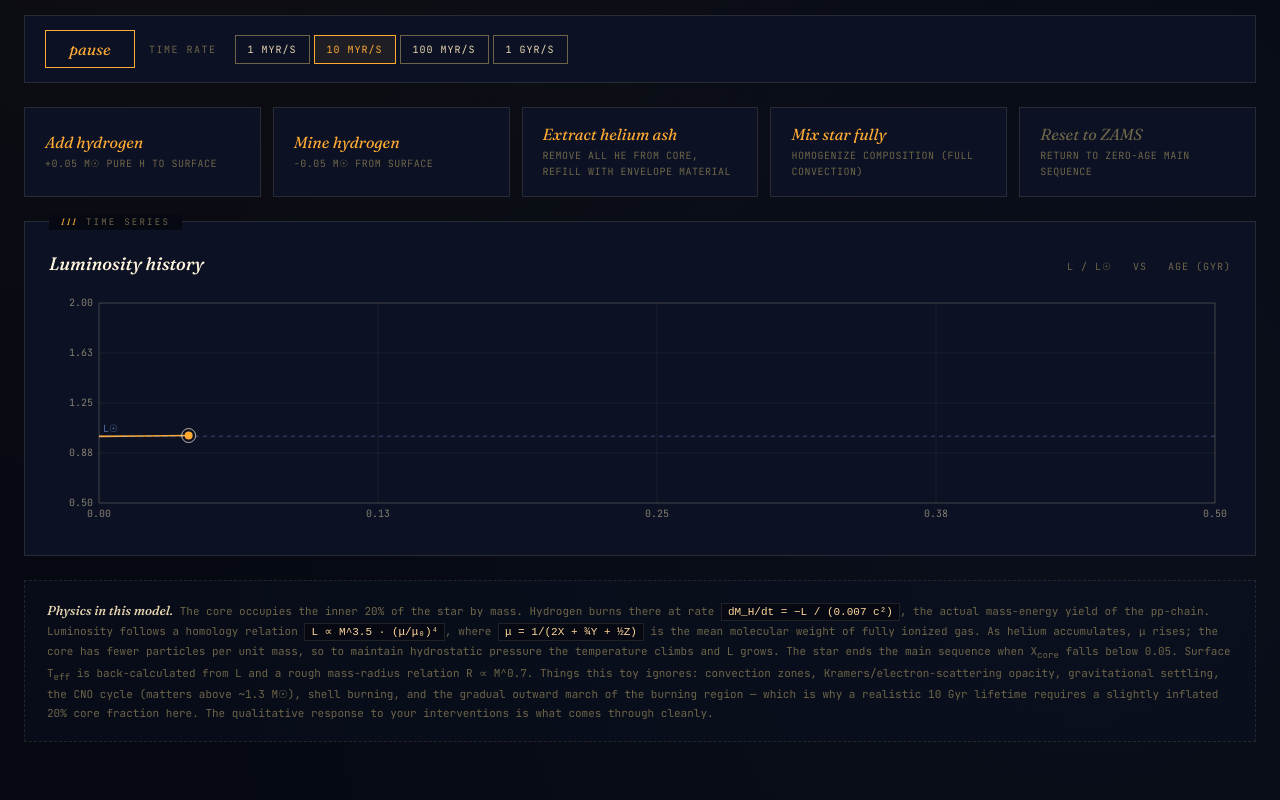
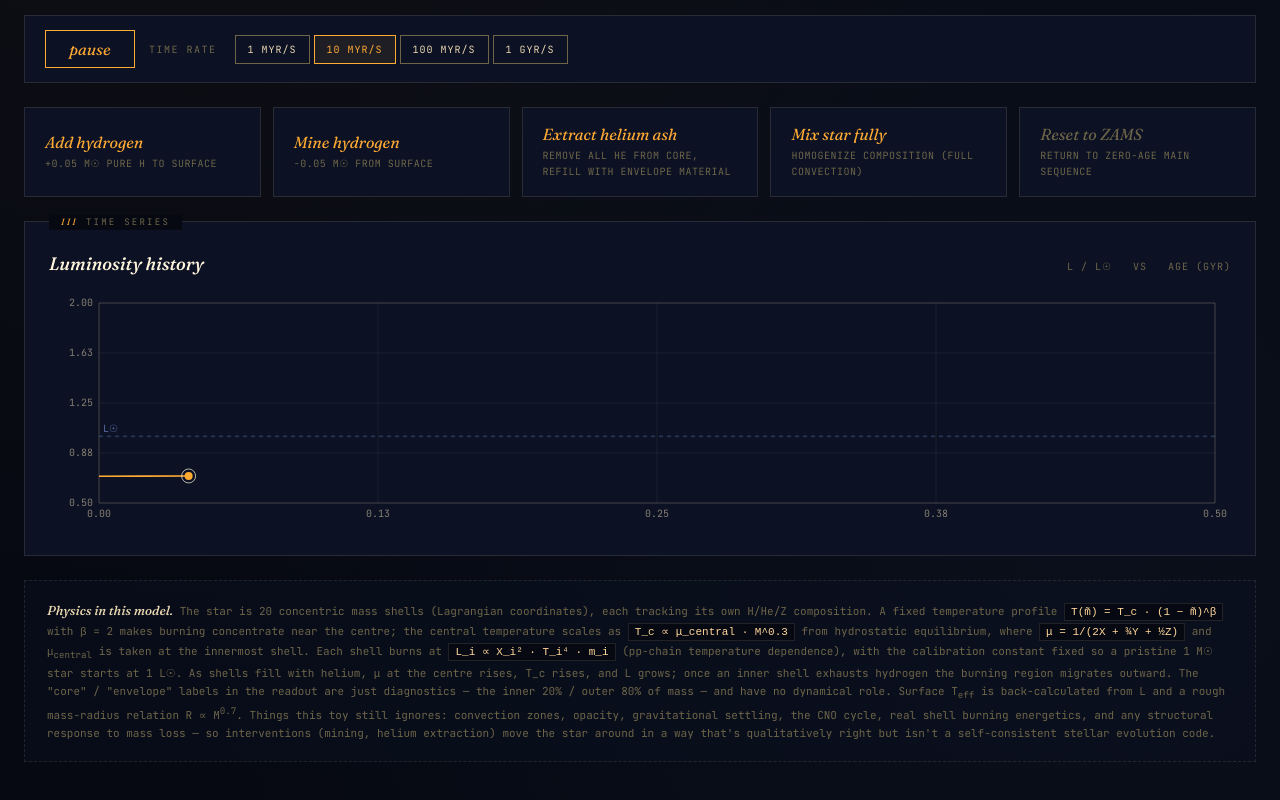
Before and after one commit to Vhari-Maven/stellar, a website built with Vite: page index.html in a window 1280 px wide. Shown: the part 800-1600 px from the top of the page. Built offline with nearby package versions, Linux system fonts and the light colour scheme.

Commit message:
Replace 2-zone model with 40-shell Lagrangian stellar model
Each shell tracks its own H/He/Z composition. A fixed temperature
profile T(m̃) = T_c · (1 − m̃)^β with β=2 concentrates burning near
the centre; T_c scales as μ_central · M^0.3 from hydrostatic
equilibrium, evaluated at the innermost shell.

The luminosity calibration constant K is self-tuned by fixed-point
iteration on module load, anchoring L = 1 L☉ at the present Sun's age
(4.57 Gyr) rather than at ZAMS. This gives the correct faint-young-Sun
value (~0.70 L☉) at t=0 and pins T_eff = 5778 K today.

Public API unchanged — UI, render, and CLI work without edits.
Physics-note in index.html updated to describe the new model.

Co-Authored-By: Claude Opus 4.7 (1M context) <noreply@anthropic.com>

```diff
--- a/index.html
+++ b/index.html
@@ -164,7 +164,7 @@
     </div>
 
     <div class="physics-note">
-      <strong>Physics in this model.</strong> The core occupies the inner 20% of the star by mass. Hydrogen burns there at rate <code>dM_H/dt = −L / (0.007 c²)</code>, the actual mass-energy yield of the pp-chain. Luminosity follows a homology relation <code>L ∝ M^3.5 · (μ/μ₀)⁴</code>, where <code>μ = 1/(2X + ¾Y + ½Z)</code> is the mean molecular weight of fully ionized gas. As helium accumulates, μ rises; the core has fewer particles per unit mass, so to maintain hydrostatic pressure the temperature climbs and L grows. The star ends the main sequence when X<sub>core</sub> falls below 0.05. Surface T<sub>eff</sub> is back-calculated from L and a rough mass-radius relation R ∝ M^0.7. Things this toy ignores: convection zones, Kramers/electron-scattering opacity, gravitational settling, the CNO cycle (matters above ~1.3 M☉), shell burning, and the gradual outward march of the burning region — which is why a realistic 10 Gyr lifetime requires a slightly inflated 20% core fraction here. The qualitative response to your interventions is what comes through cleanly.
+      <strong>Physics in this model.</strong> The star is 20 concentric mass shells (Lagrangian coordinates), each tracking its own H/He/Z composition. A fixed temperature profile <code>T(m̃) = T_c · (1 − m̃)^β</code> with β = 2 makes burning concentrate near the centre; the central temperature scales as <code>T_c ∝ μ_central · M^0.3</code> from hydrostatic equilibrium, where <code>μ = 1/(2X + ¾Y + ½Z)</code> and μ<sub>central</sub> is taken at the innermost shell. Each shell burns at <code>L_i ∝ X_i² · T_i⁴ · m_i</code> (pp-chain temperature dependence), with the calibration constant fixed so a pristine 1 M☉ star starts at 1 L☉. As shells fill with helium, μ at the centre rises, T_c rises, and L grows; once an inner shell exhausts hydrogen the burning region migrates outward. The "core" / "envelope" labels in the readout are just diagnostics — the inner 20% / outer 80% of mass — and have no dynamical role. Surface T<sub>eff</sub> is back-calculated from L and a rough mass-radius relation R ∝ M<sup>0.7</sup>. Things this toy still ignores: convection zones, opacity, gravitational settling, the CNO cycle, real shell burning energetics, and any structural response to mass loss — so interventions (mining, helium extraction) move the star around in a way that's qualitatively right but isn't a self-consistent stellar evolution code.
     </div>
   </div>
 
--- a/src/physics.ts
+++ b/src/physics.ts
@@ -1,18 +1,33 @@
-// Toy stellar evolution model.
-// Two-zone (core / envelope), homology scaling for L, pp-chain mass-energy
-// conversion for the burning rate.
+// Toy stellar evolution: multi-shell Lagrangian model.
+//
+// The star is N concentric mass shells. Each shell tracks its own (H, He, Z)
+// composition by mass. A fixed temperature profile T(m̃) = T_c · (1 − m̃)^β
+// determines where burning is hot. As inner shells exhaust hydrogen, burning
+// migrates outward — that's the qualitative gain over the original 2-zone model.
 
-export const CORE_FRAC = 0.20;
+export const N_SHELLS = 40;
+export const BETA = 2.0;             // T-profile steepness; T ∝ (1 − m̃)^β
 export const X0 = 0.71;
 export const Y0 = 0.27;
 export const Z0 = 0.02;
 export const MU0 = 1 / (2 * X0 + 0.75 * Y0 + 0.5 * Z0);
 
-// M☉ of H burned per year per L☉ via pp-chain (L = 0.007 c² · dM/dt)
+// M☉ of H burned per year per L☉ via pp-chain (L = 0.007 c² · dM/dt).
 export const BURN_CONST = 9.65e-12;
 
-// Core hydrogen fraction at which the main sequence ends.
-const X_MS_END = 0.05;
+// Below this hydrogen fraction a shell stops contributing to burning.
+const X_BURN_THRESHOLD = 0.005;
+
+// "Core" = innermost CORE_BOUNDARY of mass, used only for the X_core / Y_core
+// diagnostics that the UI displays. Has no dynamical role.
+export const CORE_BOUNDARY = 0.20;
+const N_CORE = Math.max(1, Math.round(N_SHELLS * CORE_BOUNDARY));
+
+export interface Shell {
+  M_H: number;
+  M_He: number;
+  M_Z: number;
+}
 
 export interface HistoryPoint {
   age: number;
@@ -22,12 +37,7 @@ export interface HistoryPoint {
 }
 
 export interface State {
-  M_H_core: number;
-  M_He_core: number;
-  M_Z_core: number;
-  M_H_env: number;
-  M_He_env: number;
-  M_Z_env: number;
+  shells: Shell[];
   age: number;
   paused: boolean;
   yearsPerSecond: number;
@@ -36,18 +46,18 @@ export interface State {
   lastRecord: number;
 }
 
-const INITIAL_COMP = {
-  M_H_core:  X0 * CORE_FRAC,
-  M_He_core: Y0 * CORE_FRAC,
-  M_Z_core:  Z0 * CORE_FRAC,
-  M_H_env:   X0 * (1 - CORE_FRAC),
-  M_He_env:  Y0 * (1 - CORE_FRAC),
-  M_Z_env:   Z0 * (1 - CORE_FRAC),
-} as const;
+function freshShells(): Shell[] {
+  const dm = 1 / N_SHELLS;
+  return Array.from({ length: N_SHELLS }, () => ({
+    M_H:  X0 * dm,
+    M_He: Y0 * dm,
+    M_Z:  Z0 * dm,
+  }));
+}
 
 export function createState(): State {
   return {
-    ...INITIAL_COMP,
+    shells: freshShells(),
     age: 0,
     paused: false,
     yearsPerSecond: 1e7,
@@ -57,29 +67,127 @@ export function createState(): State {
   };
 }
 
-// ---- derived quantities ----
+// ---- per-shell helpers ----
 
-export const coreMass  = (s: State) => s.M_H_core + s.M_He_core + s.M_Z_core;
-export const envMass   = (s: State) => s.M_H_env  + s.M_He_env  + s.M_Z_env;
-export const totalMass = (s: State) => coreMass(s) + envMass(s);
+const shellMass = (sh: Shell) => sh.M_H + sh.M_He + sh.M_Z;
+const shellX = (sh: Shell) => { const m = shellMass(sh); return m > 0 ? sh.M_H  / m : 0; };
+const shellY = (sh: Shell) => { const m = shellMass(sh); return m > 0 ? sh.M_He / m : 0; };
+const shellZ = (sh: Shell) => { const m = shellMass(sh); return m > 0 ? sh.M_Z  / m : 0; };
 
-export const X_core = (s: State) => { const m = coreMass(s); return m > 0 ? s.M_H_core  / m : 0; };
-export const Y_core = (s: State) => { const m = coreMass(s); return m > 0 ? s.M_He_core / m : 0; };
-export const Z_core = (s: State) => { const m = coreMass(s); return m > 0 ? s.M_Z_core  / m : 0; };
-export const X_env  = (s: State) => { const m = envMass(s);  return m > 0 ? s.M_H_env   / m : 0; };
-export const Y_env  = (s: State) => { const m = envMass(s);  return m > 0 ? s.M_He_env  / m : 0; };
-
-export function muCore(s: State): number {
-  const X = X_core(s), Y = Y_core(s), Z = Z_core(s);
+function shellMu(sh: Shell): number {
+  const X = shellX(sh), Y = shellY(sh), Z = shellZ(sh);
   const denom = 2 * X + 0.75 * Y + 0.5 * Z;
   return denom > 0 ? 1 / denom : MU0;
 }
 
+// ---- bulk diagnostics (preserve original public API) ----
+
+export const totalMass = (s: State): number =>
+  s.shells.reduce((a, sh) => a + shellMass(sh), 0);
+
+function bulkComp(shells: Shell[]): { X: number; Y: number; Z: number } {
+  let H = 0, He = 0, Z = 0, M = 0;
+  for (const sh of shells) {
+    H += sh.M_H; He += sh.M_He; Z += sh.M_Z;
+    M += shellMass(sh);
+  }
+  return M > 0 ? { X: H / M, Y: He / M, Z: Z / M } : { X: 0, Y: 0, Z: 0 };
+}
+
+const coreShells = (s: State) => s.shells.slice(0, N_CORE);
+const envShells  = (s: State) => s.shells.slice(N_CORE);
+
+export const X_core = (s: State) => bulkComp(coreShells(s)).X;
+export const Y_core = (s: State) => bulkComp(coreShells(s)).Y;
+export const Z_core = (s: State) => bulkComp(coreShells(s)).Z;
+export const X_env  = (s: State) => bulkComp(envShells(s)).X;
+export const Y_env  = (s: State) => bulkComp(envShells(s)).Y;
+
+export function muCore(s: State): number {
+  const { X, Y, Z } = bulkComp(coreShells(s));
+  const denom = 2 * X + 0.75 * Y + 0.5 * Z;
+  return denom > 0 ? 1 / denom : MU0;
+}
+
+// μ that drives T_c. Hydrostatic equilibrium ties T_c to μ at the centre, so
+// we evaluate it at the innermost shell. Using a wider average (or μ over the
+// whole star) damps the evolution: shell 0 fills with helium first and is
+// what actually changes the central pressure-temperature balance.
+function muCentral(s: State): number {
+  return shellMu(s.shells[0]);
+}
+
+// ---- temperature profile and luminosity ----
+
+// Compute T-profile factor (1 − m̃)^β at the *center* of each shell, using the
+// shells' actual masses (Lagrangian coords adapt as mass changes).
+function profileFactors(s: State): number[] {
+  const M = totalMass(s);
+  const out = new Array<number>(s.shells.length);
+  if (M <= 0) return out.fill(0);
+  let cum = 0;
+  for (let i = 0; i < s.shells.length; i++) {
+    const m = shellMass(s.shells[i]);
+    const mTilde = (cum + m / 2) / M;
+    out[i] = Math.pow(Math.max(0, 1 - mTilde), BETA);
+    cum += m;
+  }
+  return out;
+}
+
+// Non-dim central temperature: T_c / T_c(Sol, ZAMS) = (μ_c/μ_c₀) · M^0.3
+function tCentralNorm(s: State): number {
+  return (muCentral(s) / MU0) * Math.pow(totalMass(s), 0.3);
+}
+
+// Calibrate K so L_total = 1 L☉ at the present Sun's age (4.57 Gyr) — that's
+// what the canonical "1 L☉" actually refers to, not the zero-age main sequence.
+// First set K to a preliminary value that gives L = 1 at ZAMS, then simulate
+// forward 4.57 Gyr and rescale by the resulting L.
+const TSUM4_ZAMS = (() => {
+  let s = 0;
+  for (let i = 0; i < N_SHELLS; i++) {
+    const m = (i + 0.5) / N_SHELLS;
+    s += Math.pow(Math.pow(1 - m, BETA), 4);
+  }
+  return s / N_SHELLS;
+})();
+let K_LUM = 1 / (X0 * X0 * TSUM4_ZAMS);
+
+// Self-calibrate by fixed-point iteration: each pass simulates to 4.57 Gyr,
+// measures L, and rescales K. Linear rescale alone won't converge because
+// changing K changes how far the star evolves in 4.57 Gyr; iterating settles
+// it within a few rounds.
+K_LUM = (() => {
+  const SOL_AGE = 4.57e9;
+  const dt = 5e6;
+  for (let iter = 0; iter < 20; iter++) {
+    const s = createState();
+    while (s.age < SOL_AGE) step(s, Math.min(dt, SOL_AGE - s.age));
+    const L = luminosity(s);
+    K_LUM = K_LUM / L;
+    if (Math.abs(L - 1) < 1e-4) break;
+  }
+  return K_LUM;
+})();
+
+export function shellLuminosity(s: State, i: number, T_c?: number, tfrac?: number[]): number {
+  const sh = s.shells[i];
+  const X = shellX(sh);
+  if (X < X_BURN_THRESHOLD) return 0;
+  const Tc = T_c ?? tCentralNorm(s);
+  const f = (tfrac ?? profileFactors(s))[i];
+  const T = Tc * f;
+  return K_LUM * X * X * Math.pow(T, 4) * shellMass(sh);
+}
+
 export function luminosity(s: State): number {
-  const M = totalMass(s);
-  if (M <= 0 || !s.alive) return 0;
-  const muRatio = muCore(s) / MU0;
-  return Math.pow(M, 3.5) * Math.pow(muRatio, 4);
+  if (!s.alive) return 0;
+  const Tc = tCentralNorm(s);
+  const tfrac = profileFactors(s);
+  let L = 0;
+  for (let i = 0; i < s.shells.length; i++) L += shellLuminosity(s, i, Tc, tfrac);
+  return L;
 }
 
 export function surfaceT(s: State): number {
@@ -91,82 +199,95 @@ export function surfaceT(s: State): number {
   return 5778 * Math.pow(L / (R * R), 0.25);
 }
 
+// Rough estimate: total H weighted by current burning relevance, divided by
+// current burn rate. Doesn't anticipate L's rise as burning migrates.
 export function remainingLifetime(s: State): number {
   if (!s.alive) return 0;
   const L = luminosity(s);
   if (L <= 0) return Infinity;
-  const fuel = Math.max(0, s.M_H_core - X_MS_END * coreMass(s));
-  return fuel / (BURN_CONST * L) / 1e9; // Gyr
+  const tfrac = profileFactors(s);
+  let fuel = 0;
+  for (let i = 0; i < s.shells.length; i++) {
+    const w = Math.pow(tfrac[i], 4); // burning is T⁴-weighted
+    if (w > 1e-3) fuel += s.shells[i].M_H * w;
+  }
+  return fuel / (BURN_CONST * L) / 1e9;
 }
 
 // ---- evolution ----
 
 export function step(s: State, dtYears: number): void {
   if (!s.alive) return;
-  const L = luminosity(s);
-  if (L <= 0) { s.alive = false; return; }
-  let burn = BURN_CONST * L * dtYears;
-
-  const minH = X_MS_END * coreMass(s);
-  if (s.M_H_core - burn < minH) {
-    burn = Math.max(0, s.M_H_core - minH);
-    s.alive = false;
+  const Tc = tCentralNorm(s);
+  const tfrac = profileFactors(s);
+  let totalL = 0;
+  for (let i = 0; i < s.shells.length; i++) {
+    const sh = s.shells[i];
+    const X = shellX(sh);
+    if (X < X_BURN_THRESHOLD) continue;
+    const T = Tc * tfrac[i];
+    const Li = K_LUM * X * X * Math.pow(T, 4) * shellMass(sh);
+    let burn = BURN_CONST * Li * dtYears;
+    if (burn > sh.M_H) burn = sh.M_H;
+    sh.M_H  -= burn;
+    sh.M_He += burn;
+    totalL += Li;
   }
-
-  s.M_H_core  -= burn;
-  s.M_He_core += burn;
-  s.age       += dtYears;
+  s.age += dtYears;
+  if (totalL <= 0) s.alive = false;
 }
 
 // ---- interventions ----
 
 export function addH(s: State, deltaM: number): void {
-  s.M_H_env += deltaM;
+  // Distribute over outer half of shells (accreted onto envelope).
+  const start = Math.floor(s.shells.length / 2);
+  const n = s.shells.length - start;
+  const per = deltaM / n;
+  for (let i = start; i < s.shells.length; i++) s.shells[i].M_H += per;
 }
 
 export function mineH(s: State, deltaM: number): void {
-  const remove = Math.min(deltaM, s.M_H_env);
-  s.M_H_env -= remove;
-  const leftover = deltaM - remove;
-  if (leftover > 0) {
-    s.M_He_env -= Math.min(leftover, s.M_He_env);
+  // Peel matter from the outermost shells inward, H first then He.
+  let remaining = deltaM;
+  for (let i = s.shells.length - 1; i >= 0 && remaining > 0; i--) {
+    const sh = s.shells[i];
+    const takeH = Math.min(remaining, sh.M_H);
+    sh.M_H -= takeH; remaining -= takeH;
+    if (remaining > 0) {
+      const takeHe = Math.min(remaining, sh.M_He);
+      sh.M_He -= takeHe; remaining -= takeHe;
+    }
   }
 }
 
 export function extractHe(s: State): void {
-  s.M_He_core = 0;
-  const targetCore = CORE_FRAC * totalMass(s);
-  const deficit = targetCore - coreMass(s);
-  const eMass = envMass(s);
-  if (deficit > 0 && eMass > 0) {
-    const transfer = Math.min(deficit, eMass);
-    const fH = X_env(s), fHe = Y_env(s);
-    const fZ = Math.max(0, 1 - fH - fHe);
-    s.M_H_core  += fH  * transfer;
-    s.M_He_core += fHe * transfer;
-    s.M_Z_core  += fZ  * transfer;
-    s.M_H_env   -= fH  * transfer;
-    s.M_He_env  -= fHe * transfer;
-    s.M_Z_env   -= fZ  * transfer;
-  }
-  if (s.M_H_core > X_MS_END * coreMass(s)) s.alive = true;
+  // Strip helium ash from the inner core shells. Mass leaves the system; the
+  // remaining H+Z in those shells stays put (no automatic refill from envelope).
+  for (let i = 0; i < N_CORE; i++) s.shells[i].M_He = 0;
+  // If the central shell has burnable H again, the star can resume burning.
+  if (shellX(s.shells[0]) > X_BURN_THRESHOLD) s.alive = true;
 }
 
 export function mixStar(s: State): void {
-  const totH  = s.M_H_core  + s.M_H_env;
-  const totHe = s.M_He_core + s.M_He_env;
-  const totZ  = s.M_Z_core  + s.M_Z_env;
-  const totM  = totH + totHe + totZ;
-  if (totM <= 0) return;
-  const X = totH / totM, Y = totHe / totM, Z = totZ / totM;
-  const Mc = totM * CORE_FRAC, Me = totM * (1 - CORE_FRAC);
-  s.M_H_core  = X * Mc;  s.M_He_core = Y * Mc;  s.M_Z_core = Z * Mc;
-  s.M_H_env   = X * Me;  s.M_He_env  = Y * Me;  s.M_Z_env  = Z * Me;
-  if (X > X_MS_END) s.alive = true;
+  // Full convection: redistribute composition to a global average. Each shell
+  // keeps its current mass; only the H/He/Z fractions are equalized.
+  const M = totalMass(s);
+  if (M <= 0) return;
+  let totH = 0, totHe = 0, totZ = 0;
+  for (const sh of s.shells) { totH += sh.M_H; totHe += sh.M_He; totZ += sh.M_Z; }
+  const X = totH / M, Y = totHe / M, Z = totZ / M;
+  for (const sh of s.shells) {
+    const m = shellMass(sh);
+    sh.M_H  = X * m;
+    sh.M_He = Y * m;
+    sh.M_Z  = Z * m;
+  }
+  if (X > X_BURN_THRESHOLD) s.alive = true;
 }
 
 export function reset(s: State): void {
-  Object.assign(s, INITIAL_COMP);
+  s.shells = freshShells();
   s.age = 0;
   s.alive = true;
   s.history = [];
```
